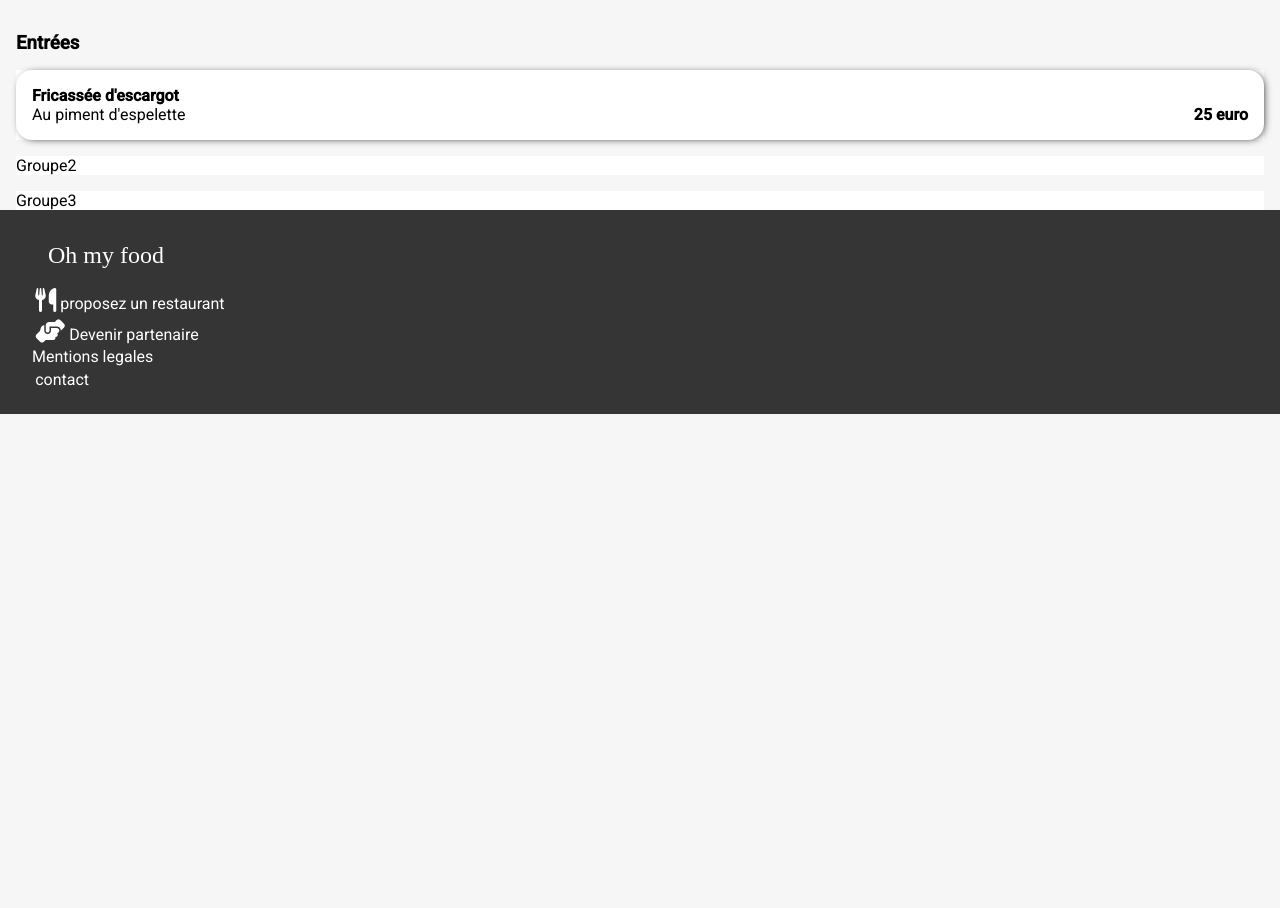
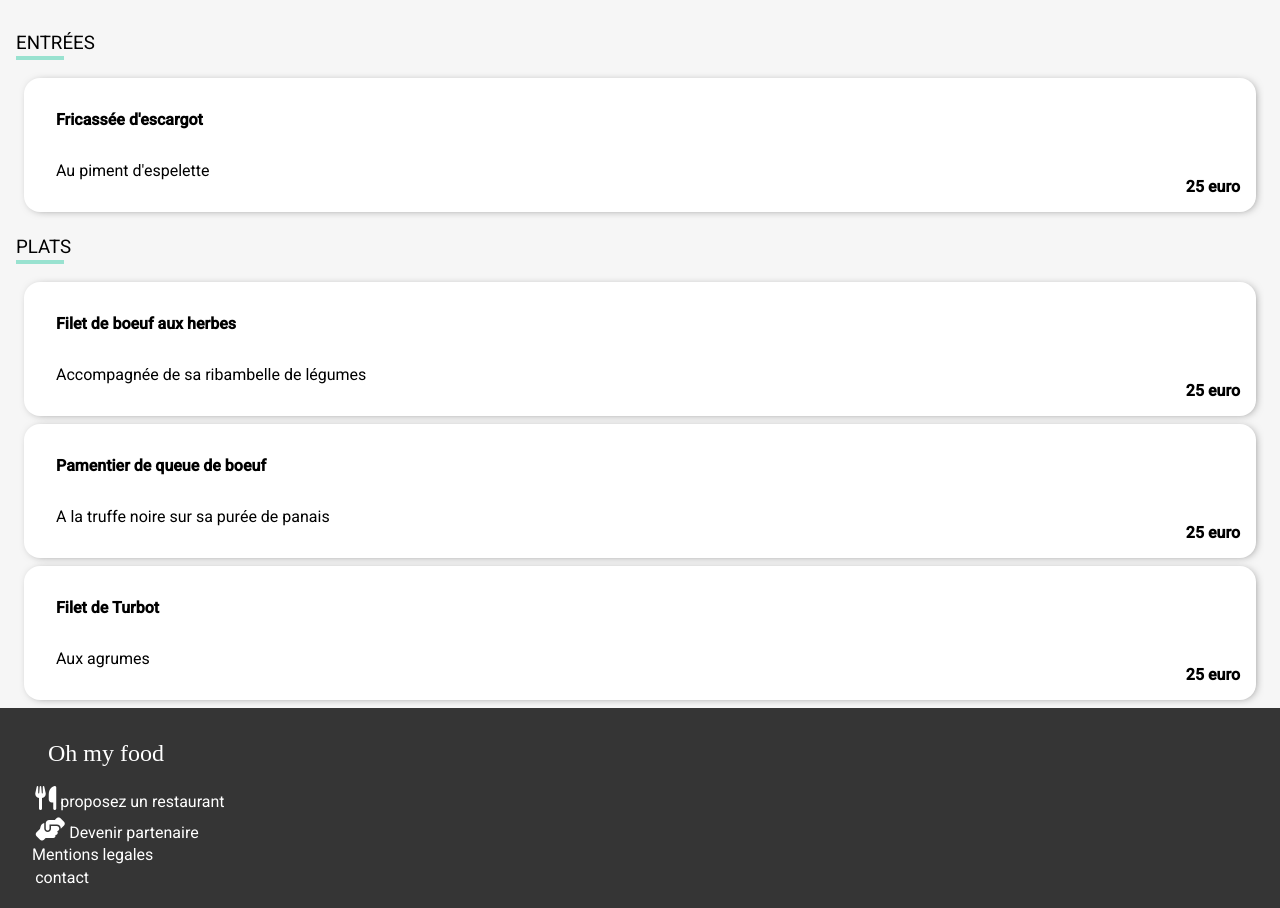
Before and after one commit to Flavino25/Ohmyfood, a website: page resto1.html in a window 1280 px wide. Shown: the part 616-1524 px from the top of the page. Before the commit the page ends 1030 px from the top, so only its background shows below. Drawn offline with Linux system fonts and the light colour scheme; a web font is replaced by a local one.

Commit message:
parie Èntrées plats desserts

```diff
--- a/layout/mixins.scss
+++ b/layout/mixins.scss
@@ -4,7 +4,7 @@
      }
 
      @mixin baseshadow{
-        box-shadow: 2px 1px 8px -3px #000000;
+        box-shadow: 2px 1px 8px -3px #7e7e7e;
     }
     @mixin zoom {
         transform: scale(1.02);
--- a/layout/util/animations.scss
+++ b/layout/util/animations.scss
@@ -0,0 +1,13 @@
+@mixin quarter-spin{
+
+    @keyframes quarter-spin {
+        0% {
+            transform: rotate (-270deg);
+        }
+        100% {
+            transform:rotate(0) ;
+        }
+
+    }
+
+}
--- a/layout/util/couleur.scss
+++ b/layout/util/couleur.scss
@@ -2,6 +2,6 @@ $lightgrey: #7e7e7e;
 $lightergray:#f6f6f6;
 
 $purple:#9356dc;
-$color-tertiary: #909b78;
+$color-tertiary: #99E2D0;
 
 $darkgrey:#353535;
--- a/resto1.html
+++ b/resto1.html
@@ -36,8 +36,53 @@
         </div>
 
     </div>
-      <div class="menu_category">Groupe2</div>
-      <div class="menu_category">Groupe3</div>
+    <h3>Plats</h3>
+    <div class="menu_category">
+      <div class="menu-item">
+      <div class= "menu-item_description">
+
+          <h4>Filet de boeuf aux herbes</h4>
+         <p>Accompagnée de sa ribambelle de légumes</p>
+      </div>
+       <span class="menu-item_price">25 euro</span>
+       <div class="menu-item_check">
+         <i class="fas fa-check"></i>
+
+       </div>
+      </div>
+
+
+    <div class="menu-item">
+    <div class= "menu-item_description">
+
+        <h4>Pamentier de queue de boeuf</h4>
+       <p>A la truffe noire sur sa purée de panais</p>
+    </div>
+     <span class="menu-item_price">25 euro</span>
+     <div class="menu-item_check">
+       <i class="fas fa-check"></i>
+
+     </div>
+    </div>
+
+
+      <div class="menu-item">
+      <div class= "menu-item_description">
+
+          <h4>Filet de Turbot</h4>
+         <p>Aux agrumes</p>
+      </div>
+      <span class="menu-item_price">25 euro</span>
+     <div class="menu-item_check">
+       <i class="fas fa-check"></i>
+     </div>
+
+
+
+      </div>
+
+</div>
+
     </section>
 </main>
 
--- a/sass/restaurant.scss
+++ b/sass/restaurant.scss
@@ -3,18 +3,10 @@
 @use"../layout/util/couleur.scss";
 @use"../layout/util/animations.scss";
 
-@keyframes quarter-spin {
-    0% {
-        transform: rotate (-270 deg);
-    }
-    100% {
-        transform:rotate(0) ;
-    }
 
-}
 
 body {
-    background-color:couleur.$lightergray;
+    background-color: couleur.$lightergray;
 }
 
 #page-resto {
@@ -59,26 +51,44 @@ body {
 
 
         @media (max-width: variables.$breakpoint) {
-            grid-template-columns: repeat(1fr);
+            grid-template-columns: 1fr;
         }
+h3 {
+    text-transform: uppercase ;
+    font-weight: 400;
+    position: relative;
+    &::after{
+        content:"" ;
+        position: absolute;
+        top: 1.5rem;
+        left: 0rem;
+        height: 0.25rem;
+        width: 3rem;
+        background-color:couleur.$color-tertiary ;
+    }
+}
+        .menu_category {
 
-        .menu_category {
-            background-color: white;
+            overflow: hidden;
+
 
 
 
 
             .menu-item {
                 display: flex;
+                background-color: white;
                 overflow: hidden;
                 border-radius: 1rem;
+                margin: 0.5rem;
+
 
 
                 @include mixins.baseshadow;
 
 
 
-               .menu-item_price{
+                .menu-item_price {
                     margin-left: auto;
                     font-weight: 900;
                     padding: 1rem;
@@ -90,33 +100,54 @@ body {
 
                 .menu-item_description {
                     padding: 1rem;
+                    overflow: hidden;
+
+                    h4,p{
+                        padding: 1rem;
+                        overflow: hidden;
+                        white-space: nowrap;
+                        text-overflow: ellipsis;
                     }
+                }
+
                 .menu-item_check {
                     display: grid;
                     place-items: center;
+                    flex-shrink: 0;
                     $button-width: 4rem;
-                border-radius: 0 1rem 1rem 0 ;
-                background-color:couleur.$color-tertiary ;
+                    border-radius: 0 1rem 1rem 0;
+                    background-color: couleur.$color-tertiary ;
                     margin-right: -1 * $button-width;
 
                     width: $button-width;
                     transition: margin-right 0.5s;
+
                     i {
                         display: grid;
                         place-items: center;
                         background: white;
                         aspect-ratio: 1;
                         width: 2rem;
-                border-radius: 1rem ;
+                        border-radius: 1rem;
                         color: couleur.$color-tertiary ;
+                        transform: rotate(-360deg);
                     }
                 }
-            &:hover .menu-item_check {
+
+                &:hover {
+                    .menu-item_check {
                         margin-right: 0;
                     }
+
                     i {
-                animation: quarter-spin 1s;
+                        @include animations.quarter-spin;
+                        animation: quarter-spin 500ms ease-in-out;
+
                     }
+                }
+
+            }
+
 
 
 
@@ -128,6 +159,3 @@ body {
 
 
 }
-
-
-}
```
Also changed, not shown: style.css, 1 other file. Lines whose indentation alone changed are shown as unchanged.
